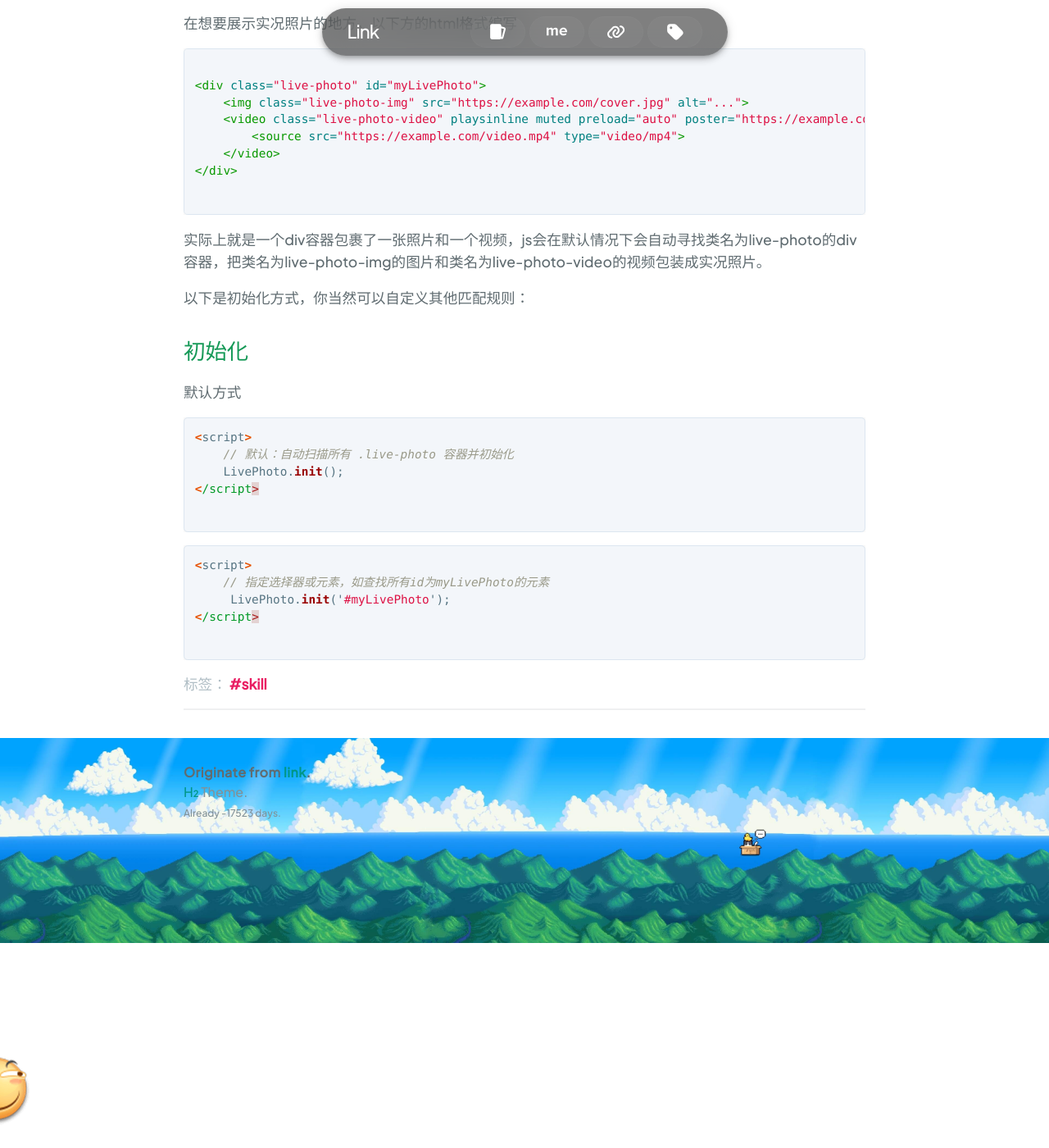
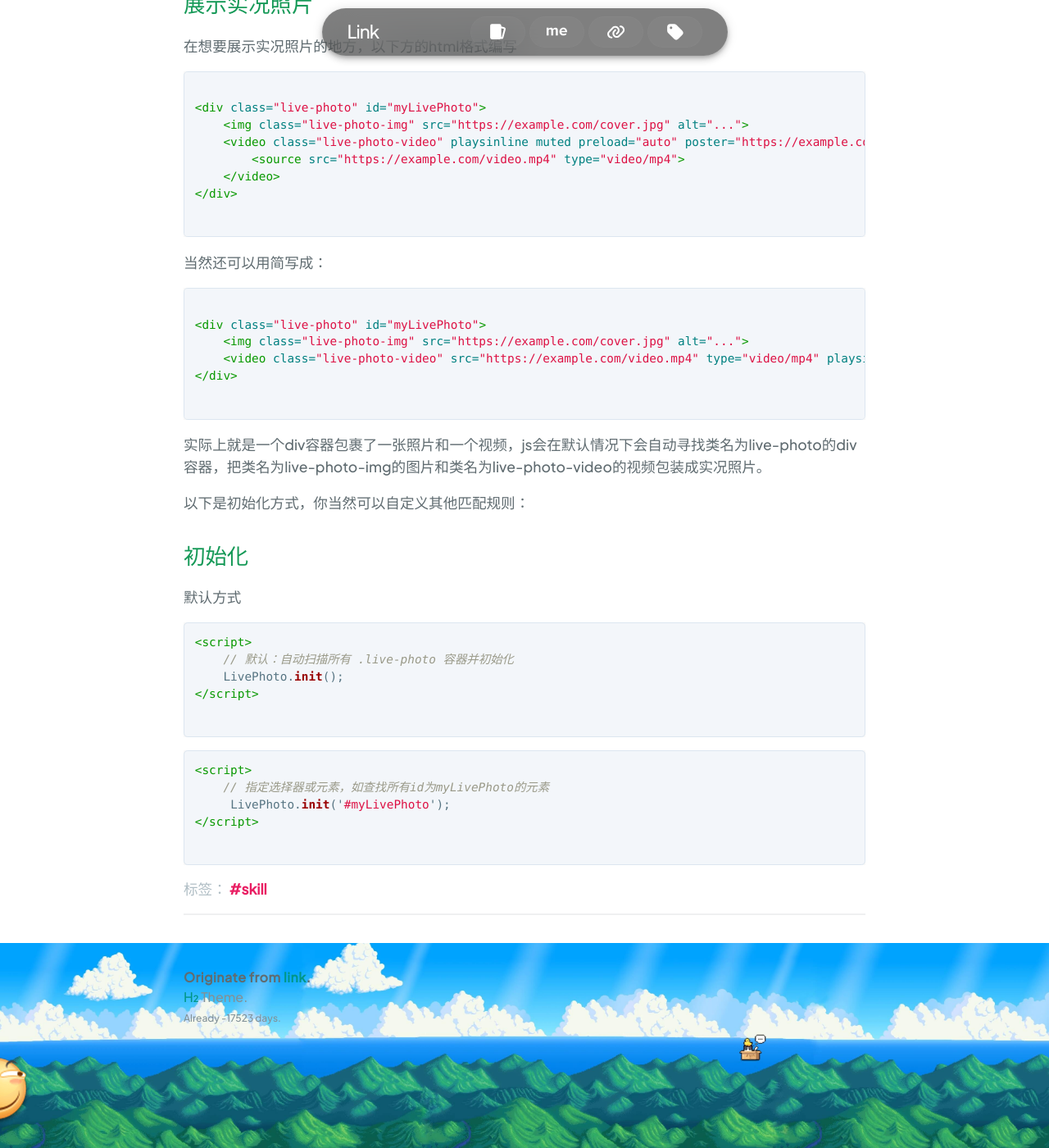
Before and after one commit to link9596/qwq, a Jekyll site: the page built from _posts/2026-5-15-livephoto.md, in a window 1280 px wide and 1400 px high, scrolled down 1871 px. Shown: the whole window at 82% size. Built offline with Jekyll 4.4.1, drawn with Linux system fonts in a browser that asks for light colours; comment, search, counter and statistics services are not loaded.

Commit message:
Update 2026-5-15-livephoto.md

````diff
--- a/_posts/2026-5-15-livephoto.md
+++ b/_posts/2026-5-15-livephoto.md
@@ -22,7 +22,7 @@
 
 最开始想着看看LivePhotoKit的源码，看看为什么同样的H.264视频一个能播，另一个又不能播，可是看了源码发现，官方的实现实在是太复杂了，看的让人眼花缭乱，而且组件好像很久也没人维护了。
 
-~~我chovy，你们做组件给我做好了呀~~
+## ~~我chovy，你们做组件给我做好了呀~~
 
 凭什么浏览器能放的视频，用这个组件又无法播放了？所以我决定放弃LivePhotoKit，决定自己写一个，以最简单的方式实现：一张图片和一个视频叠一起，长按让图片淡出，视频淡入，同时播放视频，结束后视频淡出图片淡入，于是就有了这个Web.LivePhoto组件。
 
@@ -55,6 +55,16 @@
 </div>
 ```
 
+当然还可以用简写成：
+
+```html
+
+<div class="live-photo" id="myLivePhoto">
+    <img class="live-photo-img" src="https://example.com/cover.jpg" alt="...">
+    <video class="live-photo-video" src="https://example.com/video.mp4" type="video/mp4" playsinline muted preload="auto"></video>
+</div>
+```
+
 实际上就是一个div容器包裹了一张照片和一个视频，js会在默认情况下会自动寻找类名为live-photo的div容器，把类名为live-photo-img的图片和类名为live-photo-video的视频包装成实况照片。
 
 以下是初始化方式，你当然可以自定义其他匹配规则：
@@ -63,13 +73,13 @@
 
 默认方式
 
-```javascript
+```html
 <script>
     // 默认：自动扫描所有 .live-photo 容器并初始化
     LivePhoto.init();
 </script>
 ```
-```javascript
+```html
 <script>
     // 指定选择器或元素，如查找所有id为myLivePhoto的元素
      LivePhoto.init('#myLivePhoto');
````
